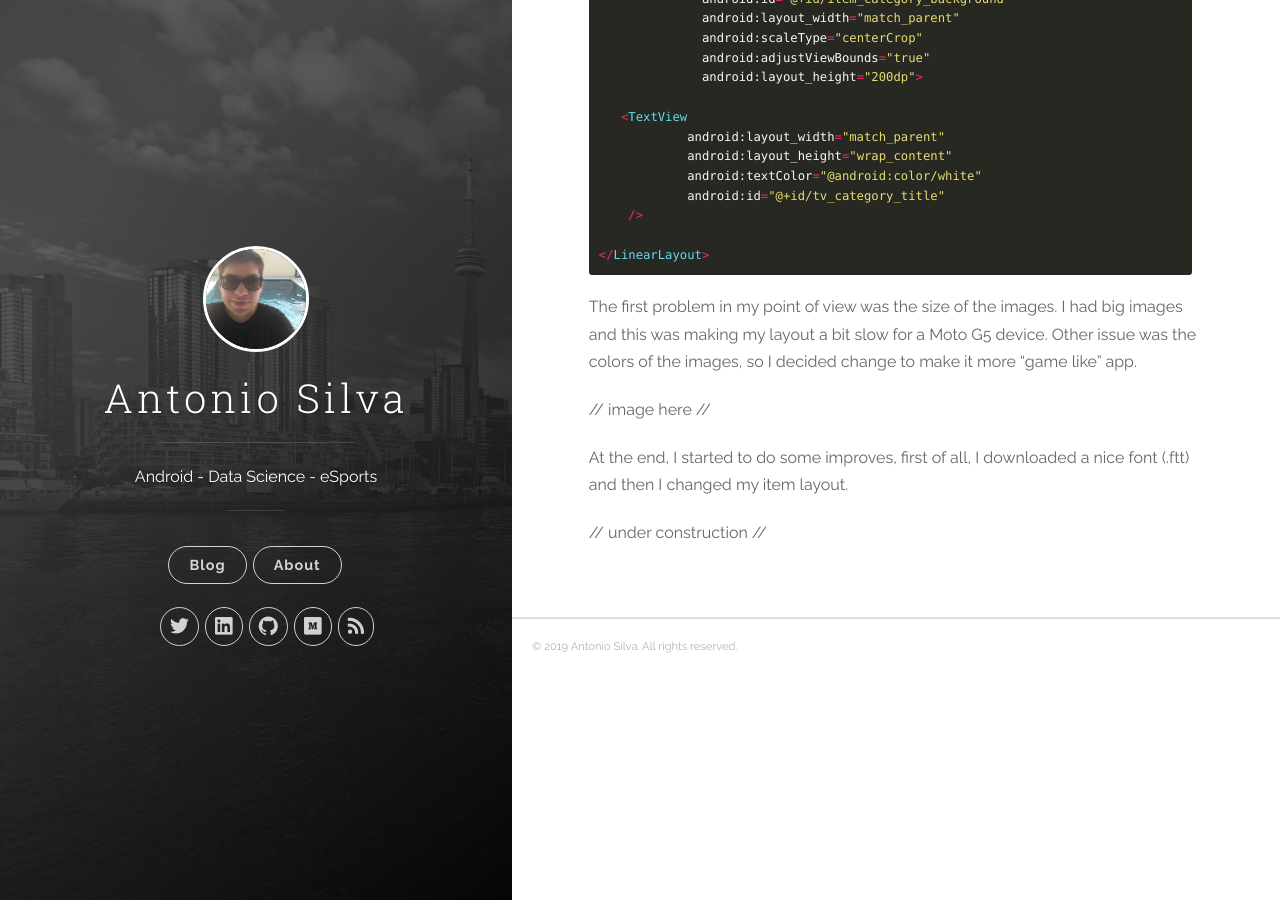
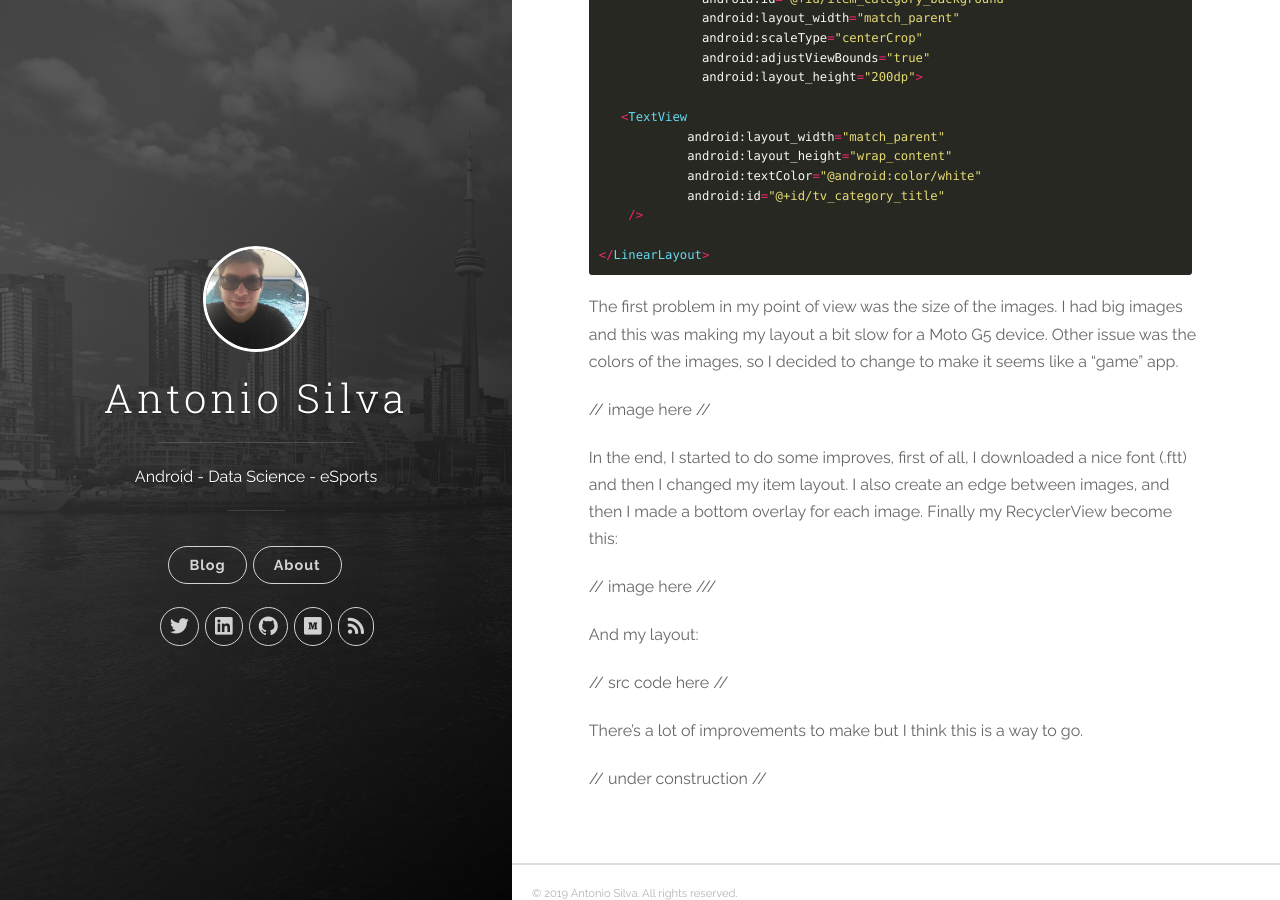
Before and after one commit to antoniosj/antoniosj.github.io, a Jekyll site: the page built from _posts/2019-02-24-recyclerview.markdown, in a window 1280 px wide and 900 px high, scrolled down 529 px. Built offline with Jekyll 4.4.1, drawn with Linux system fonts in a browser that asks for light colours.

Commit message:
Update 2019-02-24-recyclerview.markdown

```diff
--- a/_posts/2019-02-24-recyclerview.markdown
+++ b/_posts/2019-02-24-recyclerview.markdown
@@ -33,10 +33,18 @@ and the XML file for the item on list:
 
 {% endhighlight %}
 
-The first problem in my point of view was the size of the images. I had big images and this was making my layout a bit slow for a Moto G5 device. Other issue was the colors of the images, so I decided change to make it more "game like" app.
+The first problem in my point of view was the size of the images. I had big images and this was making my layout a bit slow for a Moto G5 device. Other issue was the colors of the images, so I decided to change to make it seems like a "game" app.
 
 // image here //
 
-At the end, I started to do some improves, first of all, I downloaded a nice font (.ftt) and then I changed my item layout.
+In the end, I started to do some improves, first of all, I downloaded a nice font (.ftt) and then I changed my item layout. I also create an edge between images, and then I made a bottom overlay for each image. Finally my RecyclerView become this:
+
+// image here ///
+
+And my layout:
+
+// src code here //
+
+There's a lot of improvements to make but I think this is a way to go.
 
 // under construction //
```
